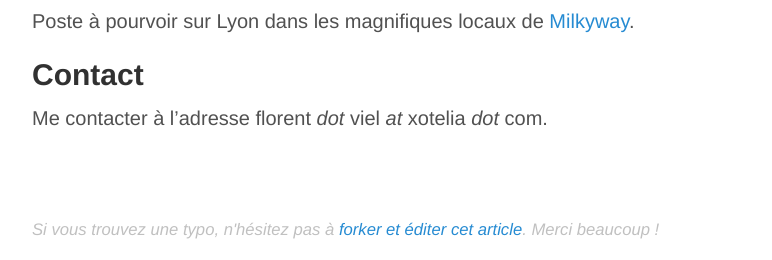
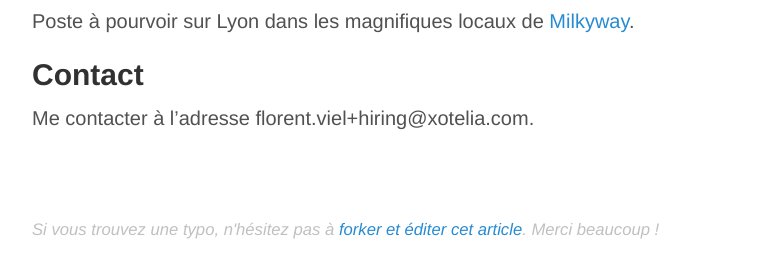
Before and after one commit to KuiKui/xotelia.github.io, a Jekyll site: the page built from _posts/2015-04-28-developpeurs-web-php-mysql.md, in a window 1280 px wide. Shown: the part 1765-2025 px from the top of the page, without its empty margins (248-1020 px from the left). Built offline with Jekyll 4.4.1, drawn with Linux system fonts in a browser that asks for light colours; Markdown is read by kramdown in place of the engine named in the settings.

Commit message:
Update 2015-04-28-developpeurs-web-php-mysql.md

```diff
--- a/_posts/2015-04-28-developpeurs-web-php-mysql.md
+++ b/_posts/2015-04-28-developpeurs-web-php-mysql.md
@@ -48,4 +48,4 @@ Poste à pourvoir sur Lyon dans les magnifiques locaux de [Milkyway](https://goo
 
 ## Contact
 
-Me contacter à l'adresse florent _dot_ viel _at_ xotelia _dot_ com.
+Me contacter à l'adresse florent.viel+hiring@xotelia.com.
```
